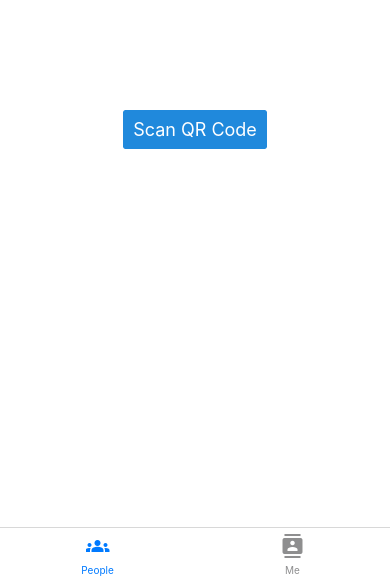
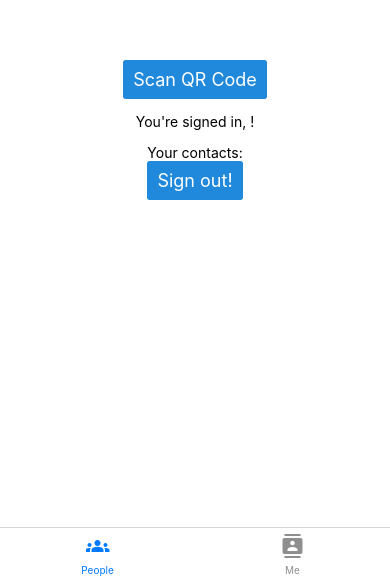
Before and after one commit to supraditya/UpTap, a React Native app: screen /PostLogin in a window 390 px wide. Shown: the part 268-844 px from the top of the page. Built offline with nearby package versions, Linux system fonts and the light colour scheme; no server answers; the database is empty.

Commit message:
added sign out button & removed redundant key

```diff
--- a/screens/LoginScreen.js
+++ b/screens/LoginScreen.js
@@ -84,7 +84,7 @@ function SignupBox({ navigation }) {
       userToAdd = {
         displayName: user.displayName,
         email: user.email,
-        key: user.uid,
+        // key: user.uid,
       };
       await setDoc(doc(db, "users", user.uid), userToAdd);
       dispatch(addUsers(...userToAdd));
--- a/screens/PeopleHome.js
+++ b/screens/PeopleHome.js
@@ -21,6 +21,20 @@ const PeopleHome = ({ navigation }) => {
   return (
     <View style={styles.container}>
       <Button onPress={()=>navigation.navigate("QRScan")}>Scan QR Code</Button>
+      <Text style={{margin: 14,}}>You're signed in, {currentAuthUser && currentAuthUser.email}!</Text>
+      <Text style={styles.headerText}>Your contacts:</Text>
+      <Button
+        onPress={async () => {
+          try {
+            await signOut();
+            navigation.navigate("Login", {screen: 'Login'});
+          } catch (error) {
+            Alert.alert("Sign In Error", error.message, [{ text: "OK" }]);
+          }
+        }}
+      >
+        Sign out!
+      </Button>
     </View>
   );
 };
```
